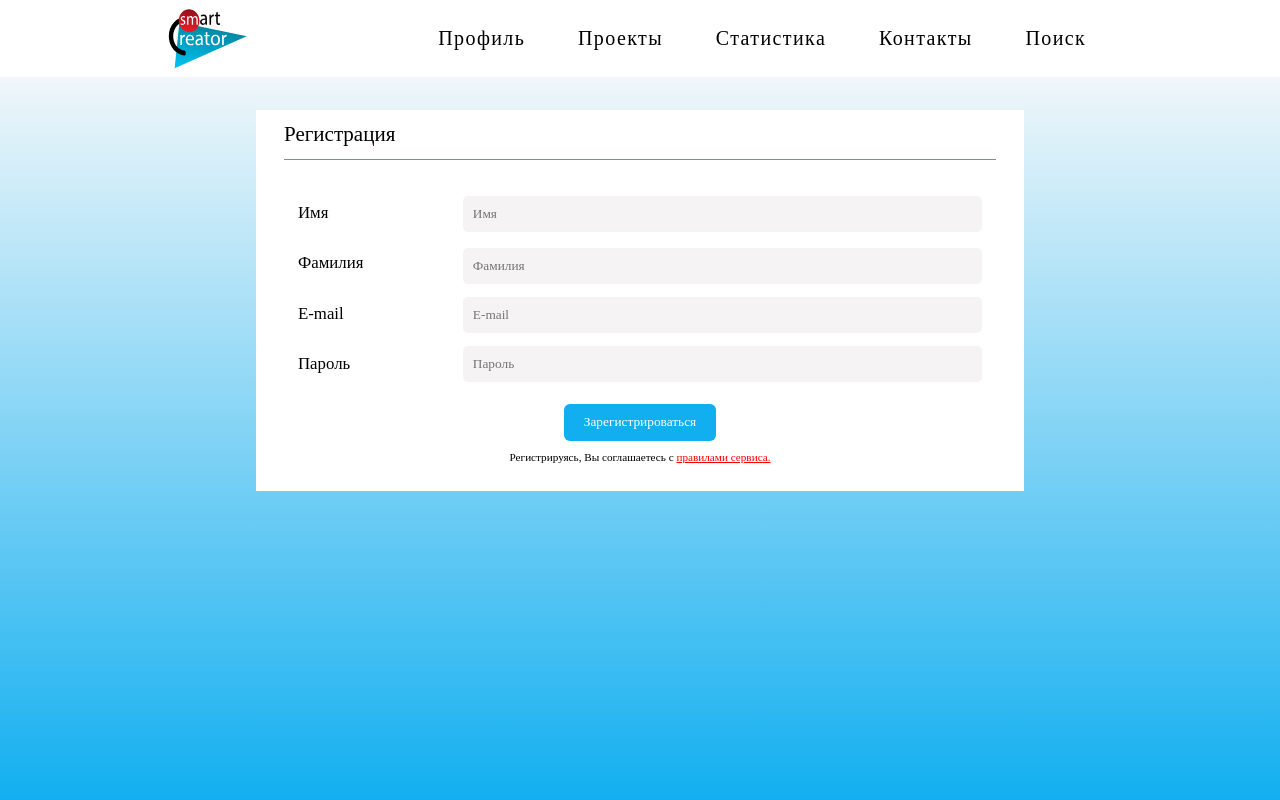
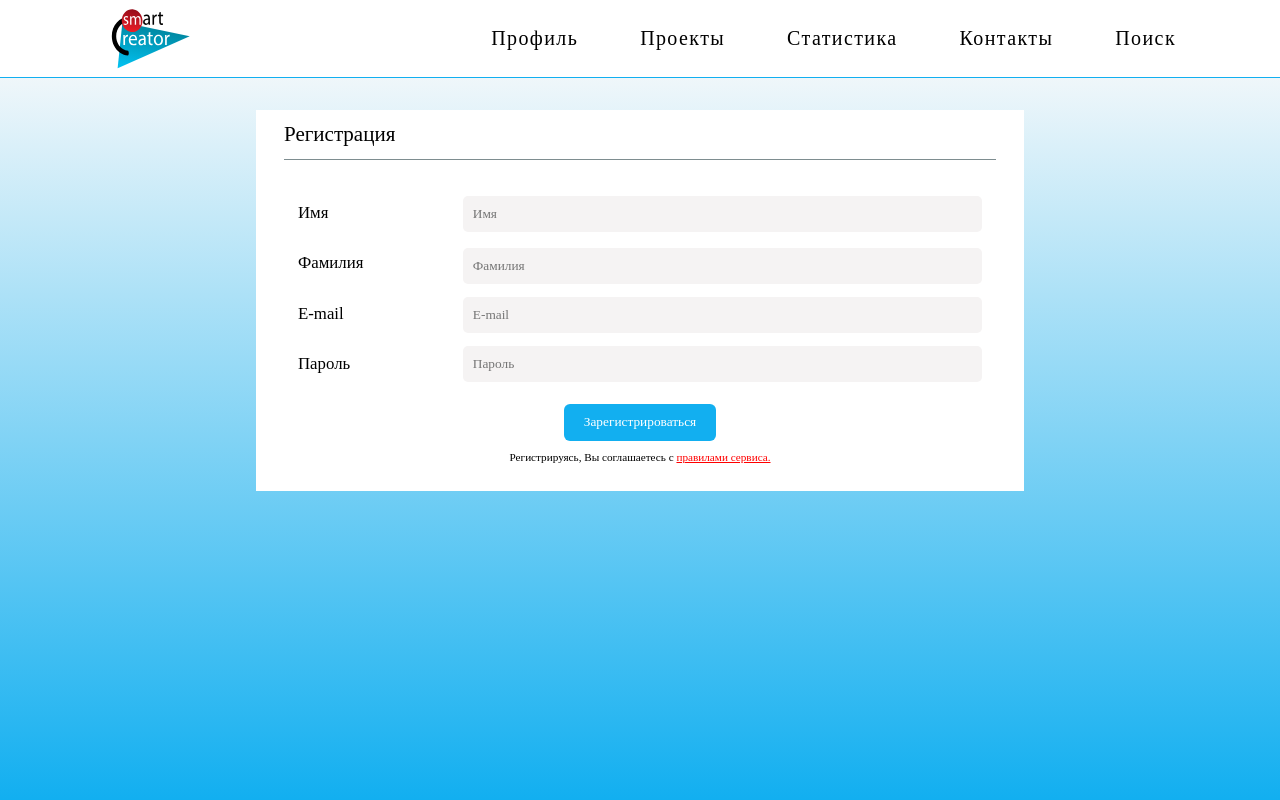
Before and after one commit to newpagexyz/BeCoder, a PHP site: page /mod/index.php in a window 1280 px wide. Run offline with PHP 8.4, Linux system fonts and the light colour scheme; some libraries are stand-ins or nearby versions.

Commit message:
Update nav.css

```diff
--- a/style/nav.css
+++ b/style/nav.css
@@ -79,13 +79,7 @@ body {
 
 .container {
   margin: 0 auto;
-  padding: 1px 10px;
-  display: -webkit-box;
-  display: -ms-flexbox;
-  display: flex;
-  -webkit-box-pack: center;
-  -ms-flex-pack: center;
-  justify-content: center; }
+  padding: 1px 10px; }
   @media (max-width: 768.98px) {
     .container {
       max-width: none;
@@ -97,10 +91,9 @@ body {
   position: fixed;
   top: 0;
   left: 0;
-  width: 100%; }
+  width: 100%;
+  border-bottom: 1px solid #12aff0; }
   .nav .nav__row {
-    -ms-flex-item-align: center;
-    align-self: center;
     display: -webkit-box;
     display: -ms-flexbox;
     display: flex;
@@ -111,7 +104,7 @@ body {
     justify-content: space-around;
     height: 75px;
     position: relative;
-    width: 75%; }
+    padding: 0 5% 0 8%; }
     @media (max-width: 768.98px) {
       .nav .nav__row {
         height: 50px;
@@ -131,8 +124,6 @@ body {
         -webkit-transform: translate(-50%, -50%);
         -ms-transform: translate(-50%, -50%);
         transform: translate(-50%, -50%); } }
-    .nav .nav__logo .nulllic {
-      width: 100px; }
     .nav .nav__logo .logo__list {
       display: -webkit-box;
       display: -ms-flexbox;
```
